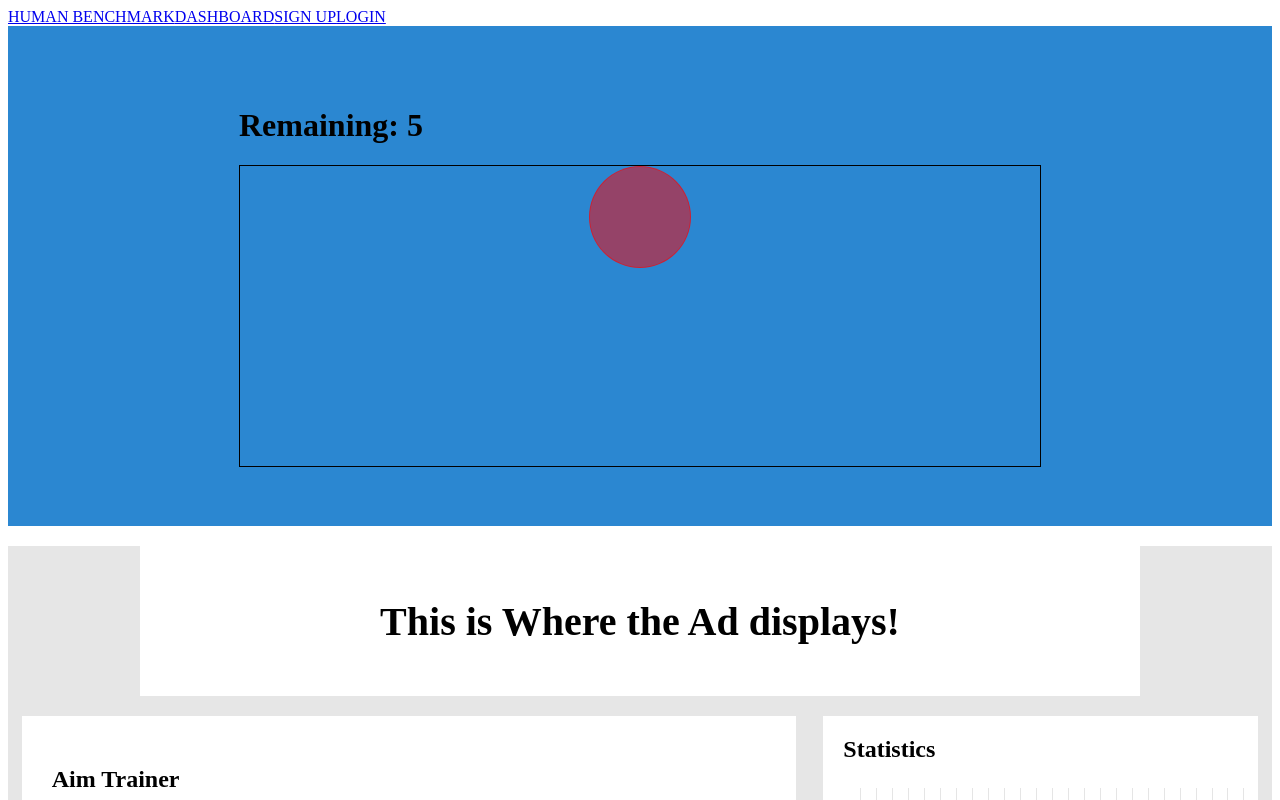
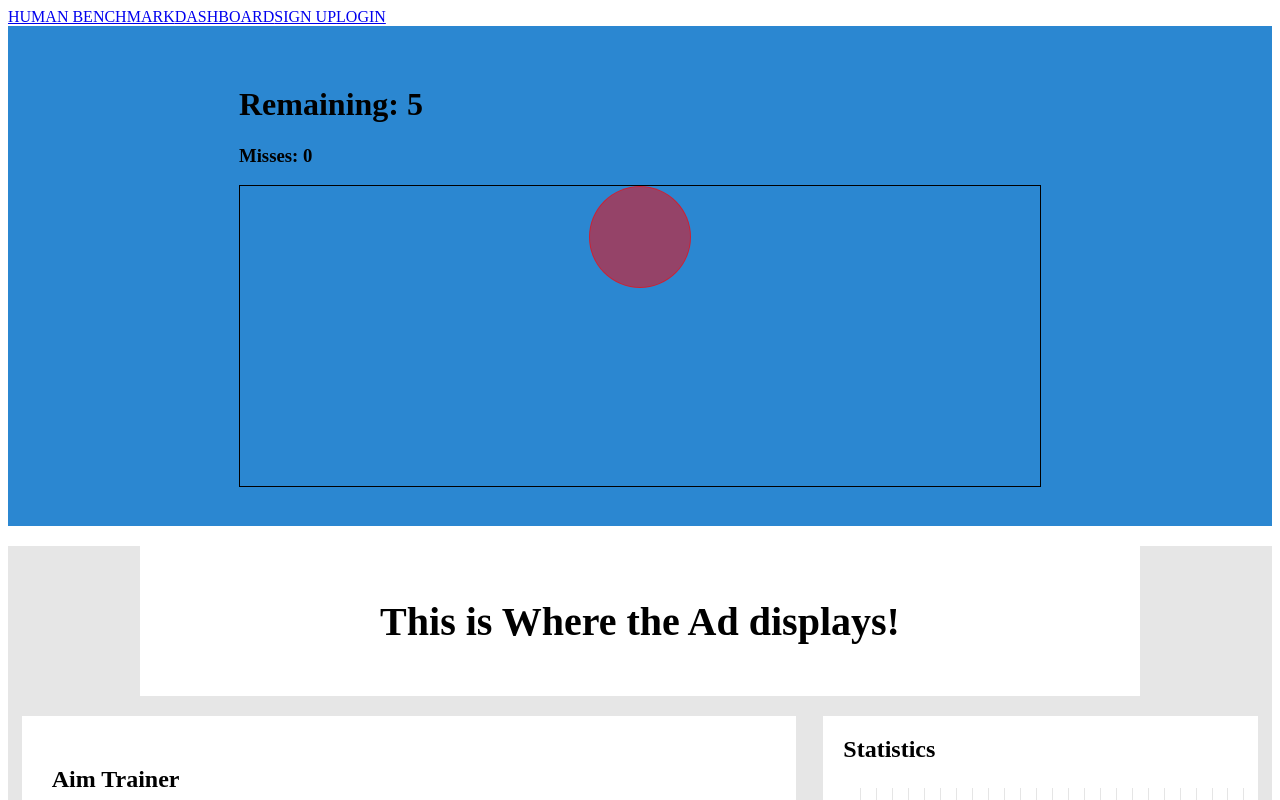
Before and after one commit to Kamalags24/human-bench, a Vue app: page / in a window 1280 px wide. Both pictures are taken after a click on the element 639 px from the left and 290 px from the top of the page. Shown: the top 800 px of the page. Built offline with nearby package versions, Linux system fonts and the light colour scheme.

Commit message:
Ajout d'une fonction pour recuperer le nombre de misses

```diff
--- a/src/components/gameArea.vue
+++ b/src/components/gameArea.vue
@@ -4,35 +4,38 @@ import remaining from "./remaining.vue";
 import { ref } from "vue";
 
 const Start = ref(true);
-const Game = ref(true);
-const End = ref(true);
+const Game = ref(false);
+const End = ref(false);
 let count = ref(5);
 let left = ref(0);
 let top = ref(0);
 let second = ref(0);
 let score = ref(0);
+let misses = ref(0) // variable pour stocker les misses
 
 
 function startGame() {
   Start.value = false;
-  Game.value = false;
-  End.value = true;
+  Game.value = true;
+  End.value = false;
   timer();
 }
 
 function restartGame() {
   count.value = 5;
   Start.value = false;
-  Game.value = false;
-  End.value = true;
+  Game.value = true;
+  End.value = false;
+  second.value = 0; // Réinitialiser le chronomètre
+  misses.value = 0;
   timer();
 }
 
 function changePosition() {
   count.value--;
   if (count.value === 0) {
-    Game.value = true;
-    End.value = false;
+    Game.value = false;
+    End.value = true;
   }
 
   top.value = Math.floor(Math.random() * 100);
@@ -48,7 +51,23 @@ function timer() {
     clearTimeout(timeout);
   }
 }
-console.log("Le temps passé est : ", second.value);
+// console.log("Le temps passé est : ", second.value);
+
+
+   //fonction pour recuperer les misses
+
+   function handleMisses(element) {
+    if (Game.value && element.target.className != "cercle"
+    ) {
+      misses.value++
+
+    }
+    // console.log(misses.value);
+    // console.log(element);
+
+   }
+
+
 </script>
 
 
@@ -63,9 +82,10 @@ console.log("Le temps passé est : ", second.value);
       </p>
     </div>
 
-    <main class="dashboard" v-if="!Game">
+    <main class="dashboard" v-if="Game">
       <h1>Remaining: {{ count }}</h1>
-      <div class="container-cercle" >
+      <h3>Misses: {{ misses }}</h3>
+      <div class="container-cercle" @click="handleMisses" >
         <div
           class="cercle"
           :style="{ top: top + 'px', left: left + 'px' }"
@@ -74,10 +94,11 @@ console.log("Le temps passé est : ", second.value);
       </div>
     </main>
 
-    <div v-if="!End">
+    <div v-if="End">
       <div class="cercle"></div>
       <p>Average time per target</p>
-      <p>{{ second }}</p>
+      <h2>{{ second }} ms</h2>
+      <h4>Misses: {{ misses }}</h4>
       <p>Save your score to see how you compare</p>
       <button @click="restartGame">Try again</button>
     </div>
```
